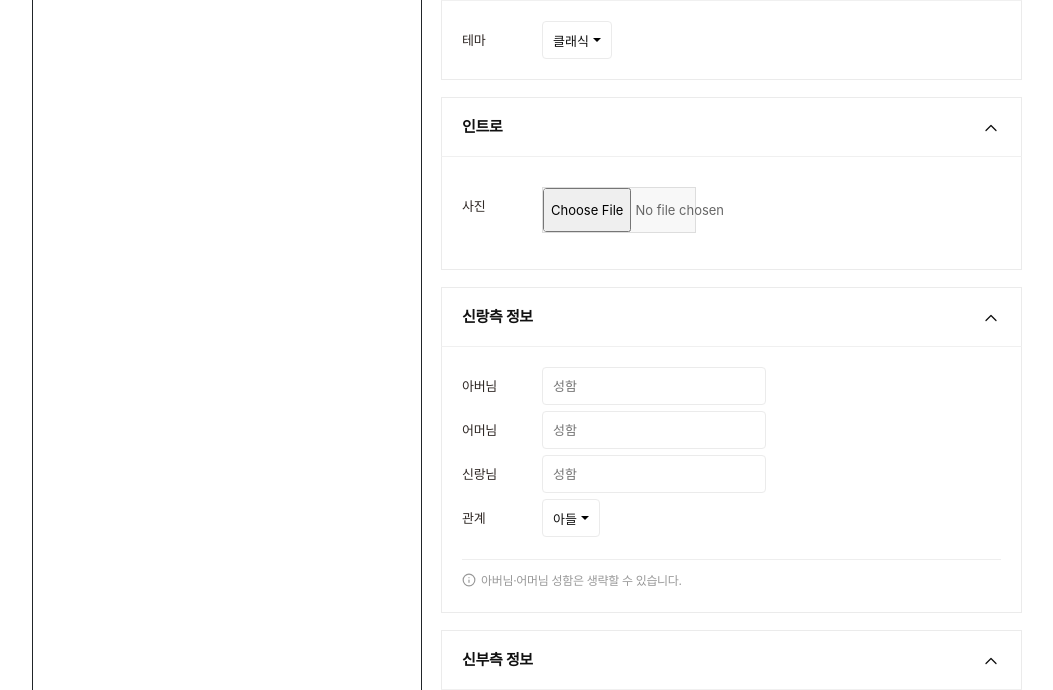
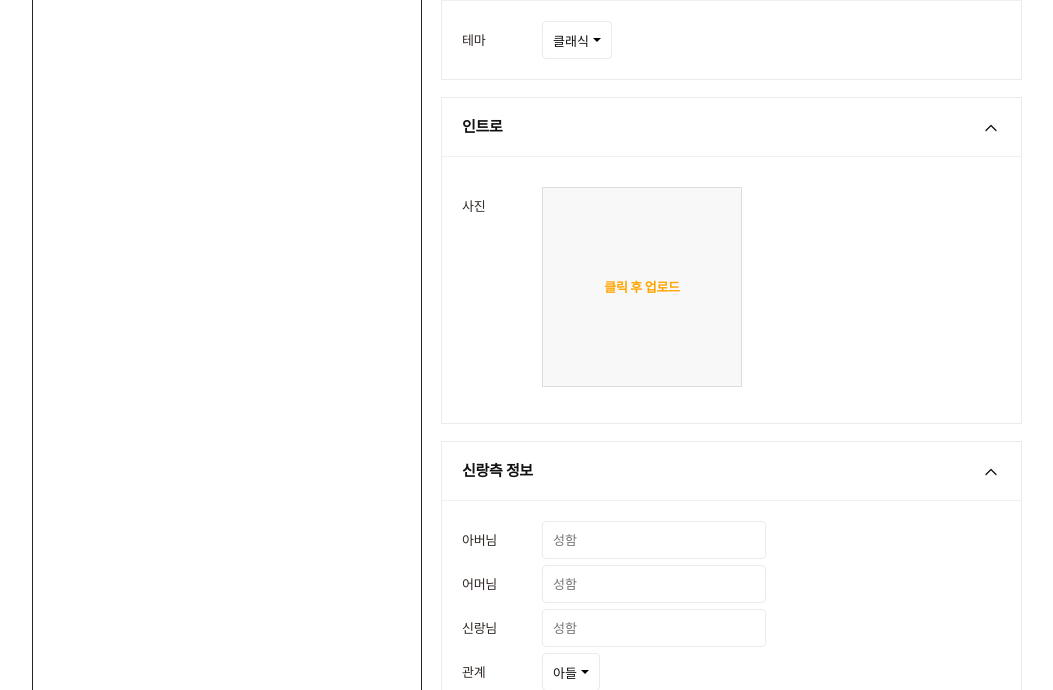
Before and after one commit to seojh8910/wedding-card, a Django app: page /cards/create/ in a window 1280 px wide. Shown: the part 233-923 px from the top of the page, without its empty margins (113-1166 px from the left). Run offline with Django 5.2, Linux system fonts and the light colour scheme; some libraries are stand-ins or nearby versions.

Commit message:
FE add: 인트로 이미지 및 카톡 썸네일 이미지의 미리보기 구현 (#22)

```diff
--- a/card/forms.py
+++ b/card/forms.py
@@ -5,8 +5,6 @@ from card.models import Card
 
 
 class CardCreationForm(forms.ModelForm):
-
-    main_img = forms.ImageField(widget=forms.HiddenInput(), required=False, error_messages={'required': '사진을 첨부해주세요.'}, label='메인 이미지')
     wedding_hall_address = forms.CharField(widget=forms.HiddenInput(), max_length=200, label='예식장 주소')
 
     class Meta:
@@ -14,9 +12,9 @@ class CardCreationForm(forms.ModelForm):
         fields = '__all__'
         exclude = ('user', 'guests_comment', 'wedding_hall_address', )
         widgets = {
-
             'theme': forms.Select(attrs={'class': 'inorder_txt'}),
             'wedding_date': forms.DateTimeInput(attrs={'class': 'inorder_txt', 'type': 'datetime-local'}),
+            'main_img': forms.ClearableFileInput(attrs={'onchange': 'previewImage(event)', 'style': 'display:none;', 'data-preview':'preview1', 'class': 'image-input'}),
 
             'invitation_title': forms.TextInput(attrs={'class': 'inorder_txt'}),
             'invitation_content': forms.Textarea(attrs={'class': 'te-textarea'}),
@@ -31,6 +29,7 @@ class CardCreationForm(forms.ModelForm):
             'bride_father_name': forms.TextInput(attrs={'class': 'inorder_txt', 'placeholder': '성함'}),
             'bride_position': forms.Select(attrs={'class': 'inorder_txt'}),
 
+            'thumb_img': forms.ClearableFileInput(attrs={'onchange': 'previewImage(event)', 'style': 'display:none;', 'data-preview': 'preview2', 'class': 'image-input'}),
             'thumb_title': forms.TextInput(attrs={'class': 'inorder_txt', 'placeholder': '김신랑♥김신부 결혼합니다'}),
             'thumb_content': forms.Textarea(attrs={'class': 'inorder_txt', 'placeholder': '5월 30일 목요일 오후 1시 30분'}),
 
--- a/card/templates/card/create_card.html
+++ b/card/templates/card/create_card.html
@@ -53,10 +53,18 @@
                                     <div class="morder-field" style="margin-bottom: 16px;">
                                         <span class="s1">사진</span>
                                         <span class="s2">
-                                            <div class="thm-container" style="margin: 0px; max-width: 154px;">
+                                            <div class="upload-box" data-preview-target="preview1">
+                                                <span>클릭 후 업로드</span>
+                                                <img id="preview1" src=""/>
+                                                <div class="thm-btn-wrap" onclick="deleteImage(event, 'preview1')" style="display: none;">
+                                                    <div class="thm-btn-edit">
+                                                        <svg viewBox="0 0 24 24" fill="none" stroke="currentColor" stroke-width="2" stroke-linecap="round" stroke-linejoin="round" class="icon icon-x">
+                                                            <line x1="18" x2="6" y1="6" y2="18"></line>
+                                                            <line x1="6" x2="18" y1="6" y2="18"></line>
+                                                        </svg>
+                                                    </div>
+                                                </div>
                                                 {{ form.main_img }}
-                                                <input type="file" id="" name="{{ form.main_img.name }}">
-                                                <div id="image-preview"></div>
                                             </div>
                                         </span>
                                     </div>
@@ -156,7 +164,6 @@
                             </div>
                         </div>
                     </div>
-
                     <div class="st">
                         <div class="th">
                             <div>모시는 글</div>
@@ -315,7 +322,6 @@
                                         <input type="text" maxlength="32" class="inorder_txt" style="width: 154px;">
                                     </span>
                                 </div>
-
                             </div>
                             <div class="morder-group" style="border-top: 0px; padding-top: 0px;">
                                 <div>
@@ -381,33 +387,18 @@
                                 <div class="morder-field">
                                     <span class="s1">사진</span>
                                     <span class="s2">
-                                        <div class="thm-container" style="margin: 0px; max-width: 160px;">
-                                            <input id="file-undefined" type="file" accept="image/*" hidden="hidden">
-                                            <div class="thm-btn-wrap" style="display: none;">
+                                        <div class="upload-box" data-preview-target="preview2">
+                                            <span>클릭 후 업로드</span>
+                                            <img id="preview2" src=""/>
+                                            <div class="thm-btn-wrap" onclick="deleteImage(event, 'preview2')" style="display: none;">
                                                 <div class="thm-btn-edit">
                                                     <svg viewBox="0 0 24 24" fill="none" stroke="currentColor" stroke-width="2" stroke-linecap="round" stroke-linejoin="round" class="icon icon-x">
-                                                        <line x1="18" x2="6" y1="6" y2="18"></line><line x1="6" x2="18" y1="6" y2="18"></line>
+                                                        <line x1="18" x2="6" y1="6" y2="18"></line>
+                                                        <line x1="6" x2="18" y1="6" y2="18"></line>
                                                     </svg>
                                                 </div>
                                             </div>
-                                            <div class="thm-btn-wrap2" style="display: none;">
-                                                <div class="thm-btn-edit2">
-                                                    썸네일 편집
-                                                </div>
-                                            </div>
-                                            <div class="thm-btn-wrap3" style="display: none;">
-                                                <div class="thm-btn-crop">
-                                                    <svg viewBox="0 0 24 24" fill="none" stroke="currentColor" stroke-width="2" stroke-linecap="round" stroke-linejoin="round" class="icon icon-crop">
-                                                        <path d="M6.13 1L6 16a2 2 0 0 0 2 2h15"></path>
-                                                        <path d="M1 6.13L16 6a2 2 0 0 1 2 2v15"></path>
-                                                    </svg>
-                                                    편집
-                                                </div>
-                                            </div>
-                                            <canvas width="300px" height="300px" oncontextmenu="return false" ondragstart="return false" onselectstart="return false"></canvas>
-                                            <div class="thm-overlay">
-                                                <a class="bs-orange">클릭 후 업로드</a>
-                                            </div>
+                                            {{ form.thumb_img }}
                                         </div>
                                     </span>
                                 </div> <!---->
@@ -423,7 +414,6 @@
                                     <span class="s1">내용</span>
                                     <span class="s2">
                                         <textarea name="thumb_content" cols="40" rows="10" class="input_txt" placeholder="5월 30일 목요일 오후 1시 30분" maxlength="100" required="" id="id_thumb_content" style="width: 100%; max-width: 260px; height: 80px;"></textarea>
-
 <!--                                        <input type="text" placeholder="5월 30일 오후 1시 30분" class="inorder_txt" style="max-width: 238px; width: calc(100% - 22px);">-->
 <!--                                        <textarea rows="2" placeholder="5월 30일 목요일 오후 1시 30분" class="input_txt" style="width: 100%; max-width: 260px; height: 80px;"></textarea>-->
                                     </span>
@@ -438,7 +428,6 @@
                             </div>
                         </div>
                     </div>
-
                     <div class="st">
                         <div class="th">
                             <div>
@@ -511,7 +500,6 @@
                             </div>
                         </div>
                     </div>
-
                     <div data-v-70c48e3a="" class="st">
                         <div data-v-70c48e3a="" class="th">
                             <div data-v-70c48e3a="">
@@ -648,13 +636,51 @@
                             </div>
                         </div>
                     </div>
-
-
                 </div>
             </form>
         </div>
     </div>
 {% endblock %}
+
 {% block script %}
     <script id="code" src="{% static 'js/navermapapi.js' %}"></script>
+    <script>
+        document.querySelectorAll('.upload-box').forEach(box => {
+            box.addEventListener('click', () => {
+                const input = box.querySelector('.image-input');
+                input.click();
+            });
+        });
+
+        function previewImage(event) {
+            const input = event.target;
+            const previewId = input.getAttribute('data-preview');
+            const output = document.getElementById(previewId);
+            const span = output.previousElementSibling;
+            const deleteIcon = output.nextElementSibling;
+
+            var reader = new FileReader();
+            reader.onload = function() {
+                output.src = reader.result;
+                output.style.display = 'block';
+                span.style.display = 'none';
+                deleteIcon.style.display = 'block';
+            };
+            reader.readAsDataURL(event.target.files[0]);
+        }
+
+        function deleteImage(event, previewId) {
+            event.stopPropagation();
+            const output = document.getElementById(previewId);
+            const span = output.previousElementSibling;
+            const deleteIcon = output.nextElementSibling;
+            const input = output.nextElementSibling.nextElementSibling;
+
+            output.src = '';
+            output.style.display = 'none';
+            span.style.display = 'block';
+            deleteIcon.style.display = 'none';
+            input.value = '';
+        }
+    </script>
 {% endblock %}
--- a/static/css/card.css
+++ b/static/css/card.css
@@ -199,14 +199,6 @@ audio, canvas, img, svg, video {
     box-sizing: border-box;
     -moz-box-sizing: border-box;
     -webkit-box-sizing: border-box;
-}
-
-.thm-btn-edit>svg {
-    width: 14px;
-    height: 14px;
-    padding: 2px;
-    stroke-width: 1px;
-    color: #000;
 }
 
 .inorder_txt {
@@ -462,3 +454,54 @@ audio, canvas, img, svg, video {
     text-align: right;
     color: #666;
 }
+
+.thm-btn-wrap {
+    position: absolute;
+    top: 0;
+    right: 0;
+    font-size: 0;
+    line-height: 0;
+    z-index: 99;
+}
+
+.thm-btn-edit {
+    display: inline-block;
+    color: #fff;
+    background: hsla(0, 0%, 100%, .6);
+    backdrop-filter: blur(3px);
+    font-size: 12px;
+    text-align: center;
+    cursor: pointer;
+}
+
+.thm-btn-edit>svg {
+    width: 14px;
+    height: 14px;
+    padding: 2px;
+    stroke-width: 1px;
+    color: #000;
+}
+
+.upload-box {
+    width: 200px;
+    height: 200px;
+    border: 1px solid #ddd;
+    display: flex;
+    justify-content: center;
+    align-items: center;
+    cursor: pointer;
+    position: relative;
+    color: orange;
+    background: #f8f8f8;
+    font-weight: bold;
+}
+
+.upload-box img {
+    max-width: 100%;
+    max-height: 100%;
+    display: none;
+}
+
+.upload-box span {
+    position: absolute;
+}
```
